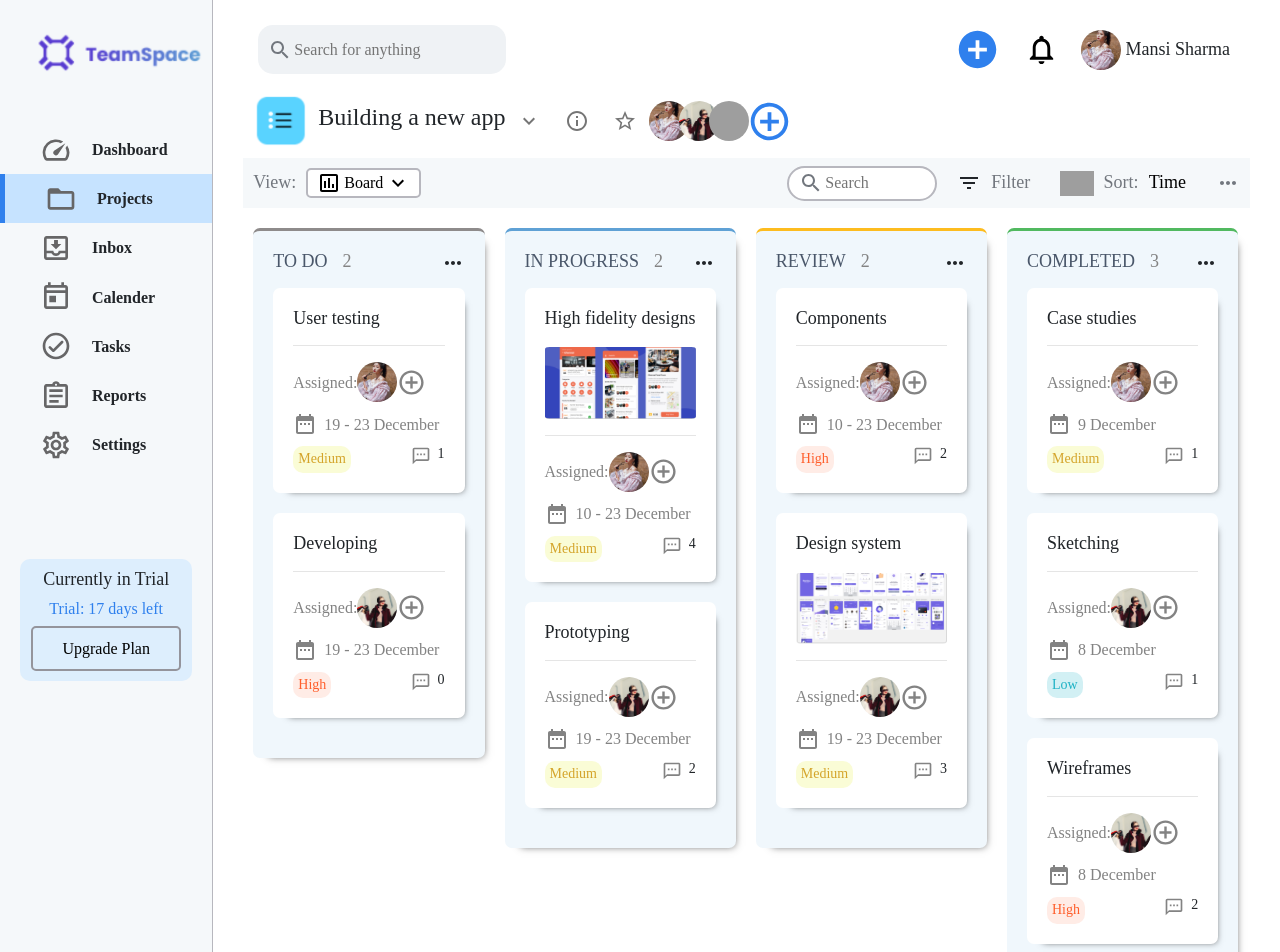
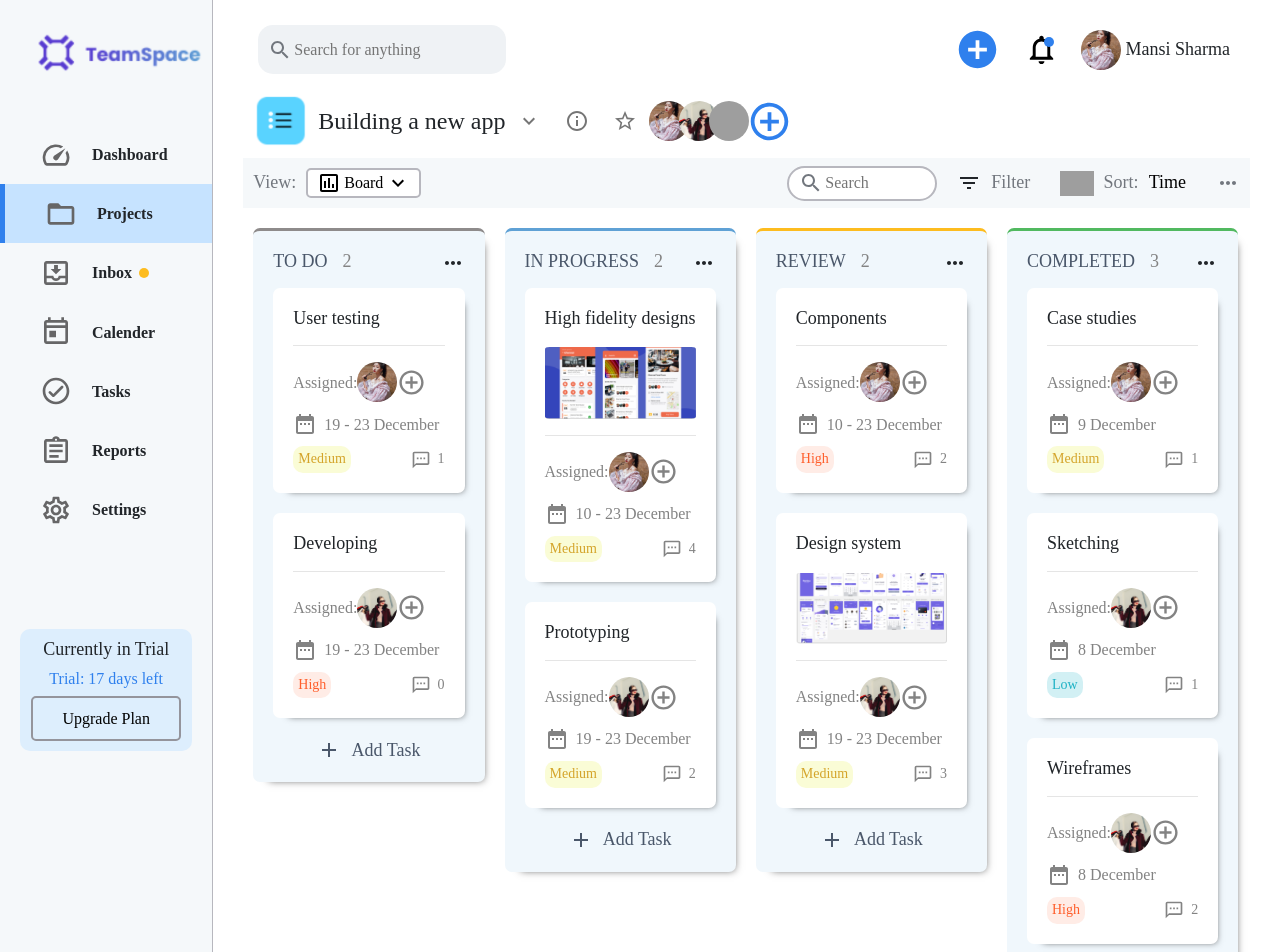
Before and after one commit to mansi35/kanban_board, a React (Create React App) app: page / in a window 1280 px wide. Shown: the top 952 px of the page. Built offline with nearby package versions, Linux system fonts and the light colour scheme; grey boxes are pictures that could not be loaded.

Commit message:
improved styling

```diff
--- a/src/components/Completed.js
+++ b/src/components/Completed.js
@@ -3,6 +3,7 @@ import '../css/ProjectCards.css'
 import assigned from '../resources/avatar.jpg'
 import assigned1 from '../resources/avatar2.jpg'
 import MoreHorizIcon from '@material-ui/icons/MoreHoriz';
+import AddOutlinedIcon from '@material-ui/icons/AddOutlined';
 import Task from './Task'
 
 function Completed() {
@@ -18,6 +19,10 @@ function Completed() {
             <Task heading="Case studies" assigned={assigned} date="9 December" difficulty="Medium" comments="1" />
             <Task heading="Sketching" assigned={assigned1} date="8 December" difficulty="Low" comments="1" />
             <Task heading="Wireframes" assigned={assigned1} date="8 December" difficulty="High" comments="2" />
+            <div className="projectCard__footer">
+                <AddOutlinedIcon />
+                <h5>Add Task</h5>
+            </div>
         </div>
     )
 }
--- a/src/components/Header.js
+++ b/src/components/Header.js
@@ -22,9 +22,10 @@ function Header() {
                 </IconButton>
                 <IconButton>
                     <NotificationsOutlinedIcon fontSize="large" style={{color: "#000000", marginRight: "10px"}} />
+                    <div className="newNotifs"></div>
                 </IconButton>
                 <div className="header__info">
-                    <Avatar src={avatar} />
+                    <Avatar src={avatar} style={{marginLeft: "15px"}} />
                     <h5 style={{margin: "0 5px"}}>Mansi Sharma</h5>
                 </div>
             </div>
--- a/src/components/InProgress.js
+++ b/src/components/InProgress.js
@@ -4,6 +4,7 @@ import assigned from '../resources/avatar.jpg'
 import assigned1 from '../resources/avatar2.jpg'
 import design from '../resources/design.PNG'
 import MoreHorizIcon from '@material-ui/icons/MoreHoriz';
+import AddOutlinedIcon from '@material-ui/icons/AddOutlined';
 import Task from './Task'
 
 function InProgress() {
@@ -18,6 +19,10 @@ function InProgress() {
             </div>
             <Task heading="High fidelity designs" image={design} assigned={assigned} date="10 - 23 December" difficulty="Medium" comments="4" />
             <Task heading="Prototyping" assigned={assigned1} date="19 - 23 December" difficulty="Medium" comments="2" />
+            <div className="projectCard__footer">
+                <AddOutlinedIcon />
+                <h5>Add Task</h5>
+            </div>
         </div>
     )
 }
--- a/src/components/ProjectInfo.js
+++ b/src/components/ProjectInfo.js
@@ -16,7 +16,7 @@ function ProjectInfo() {
             <IconButton>
                 <img src={tasks} style={{height: 50}} alt="projects" />
             </IconButton>
-            <h4>Building a new app</h4>
+            <h4 style={{margin: 0}}>Building a new app</h4>
             <IconButton>
                 <ExpandMoreIcon />
             </IconButton>
--- a/src/components/Review.js
+++ b/src/components/Review.js
@@ -4,6 +4,7 @@ import assigned from '../resources/avatar.jpg'
 import assigned1 from '../resources/avatar2.jpg'
 import design from '../resources/designsystem.PNG'
 import MoreHorizIcon from '@material-ui/icons/MoreHoriz';
+import AddOutlinedIcon from '@material-ui/icons/AddOutlined';
 import Task from './Task'
 
 function Review() {
@@ -18,6 +19,10 @@ function Review() {
             </div>
             <Task heading="Components" assigned={assigned} date="10 - 23 December" difficulty="High" comments="2" />
             <Task heading="Design system" image={design} assigned={assigned1} date="19 - 23 December" difficulty="Medium" comments="3" />
+            <div className="projectCard__footer">
+                <AddOutlinedIcon />
+                <h5>Add Task</h5>
+            </div>
         </div>
     )
 }
--- a/src/components/Sidebar.js
+++ b/src/components/Sidebar.js
@@ -19,7 +19,7 @@ function Sidebar() {
             />
             <SidebarRow Icon={SpeedIcon} title="Dashboard" />
             <SidebarRow isActive="active" Icon={FolderOpenOutlinedIcon} title="Projects" />
-            <SidebarRow Icon={MoveToInboxOutlinedIcon} title="Inbox" />
+            <SidebarRow newMsg="newMsg" Icon={MoveToInboxOutlinedIcon} title="Inbox" />
             <SidebarRow Icon={TodayOutlinedIcon} title="Calender" />
             <SidebarRow Icon={CheckCircleOutlineRoundedIcon} title="Tasks" />
             <SidebarRow Icon={AssignmentOutlinedIcon} title="Reports" />
--- a/src/components/SidebarRow.js
+++ b/src/components/SidebarRow.js
@@ -1,12 +1,13 @@
 import React from 'react'
 import '../css/SidebarRow.css'
 
-function SidebarRow({ isActive, Icon, title }) {
+function SidebarRow({ isActive, newMsg, Icon, title }) {
     return (
         <div className={`sidebarRow ${isActive}`}>
             {Icon && <Icon />}
 
             <h6>{title}</h6>
+            {newMsg? <div className={`${newMsg}`}></div>:<p></p>}
         </div>
     )
 }
--- a/src/components/ToDo.js
+++ b/src/components/ToDo.js
@@ -3,6 +3,7 @@ import '../css/ProjectCards.css'
 import assigned from '../resources/avatar.jpg'
 import assigned1 from '../resources/avatar2.jpg'
 import MoreHorizIcon from '@material-ui/icons/MoreHoriz';
+import AddOutlinedIcon from '@material-ui/icons/AddOutlined';
 import Task from './Task'
 
 function ToDo() {
@@ -17,6 +18,10 @@ function ToDo() {
             </div>
             <Task heading="User testing" assigned={assigned} date="19 - 23 December" difficulty="Medium" comments="1" />
             <Task heading="Developing" assigned={assigned1} date="19 - 23 December" difficulty="High" comments="0" />
+            <div className="projectCard__footer">
+                <AddOutlinedIcon />
+                <h5>Add Task</h5>
+            </div>
         </div>
     )
 }
--- a/src/css/Header.css
+++ b/src/css/Header.css
@@ -46,3 +46,12 @@
 .header__left > img {
     height: 40px;
 }
+
+.newNotifs {
+    background-color: #2F80ED;
+    height: 10px;
+    width: 10px;
+    border-radius: 999px;
+    margin-left: -25px;
+    margin-top: -15px;
+}
--- a/src/css/ProjectCards.css
+++ b/src/css/ProjectCards.css
@@ -30,3 +30,15 @@
         max-width: 100%;
     }
 }
+
+.projectCard__footer {
+    display: flex;
+    align-items: center;
+    justify-content: center;
+    color: #4A576A;
+}
+
+.projectCard__footer > h5 {
+    margin: 0;
+    margin-left: 10px;
+}
--- a/src/css/SidebarRow.css
+++ b/src/css/SidebarRow.css
@@ -1,7 +1,7 @@
 .sidebarRow {
     display: flex;
     align-items: center;
-    padding: 0 40px;
+    padding: 5px 40px;
     cursor: pointer;
 }
 
@@ -24,3 +24,11 @@
     background-color: #C6E3FF;
     border-left: #2F80ED 5px solid;
 }
+
+.sidebarRow .newMsg {
+    background-color: #FDBC1F;
+    height: 10px;
+    width: 10px;
+    border-radius: 999px;
+    margin-left: -8px;
+}
--- a/src/css/Task.css
+++ b/src/css/Task.css
@@ -46,6 +46,12 @@
 
 .task__comments {
     display: flex;
+    align-items: center;
+}
+
+.task__comments > h6 {
+    margin: 0;
+    color: #838383;
 }
 
 .task__stats > h6 {
```
